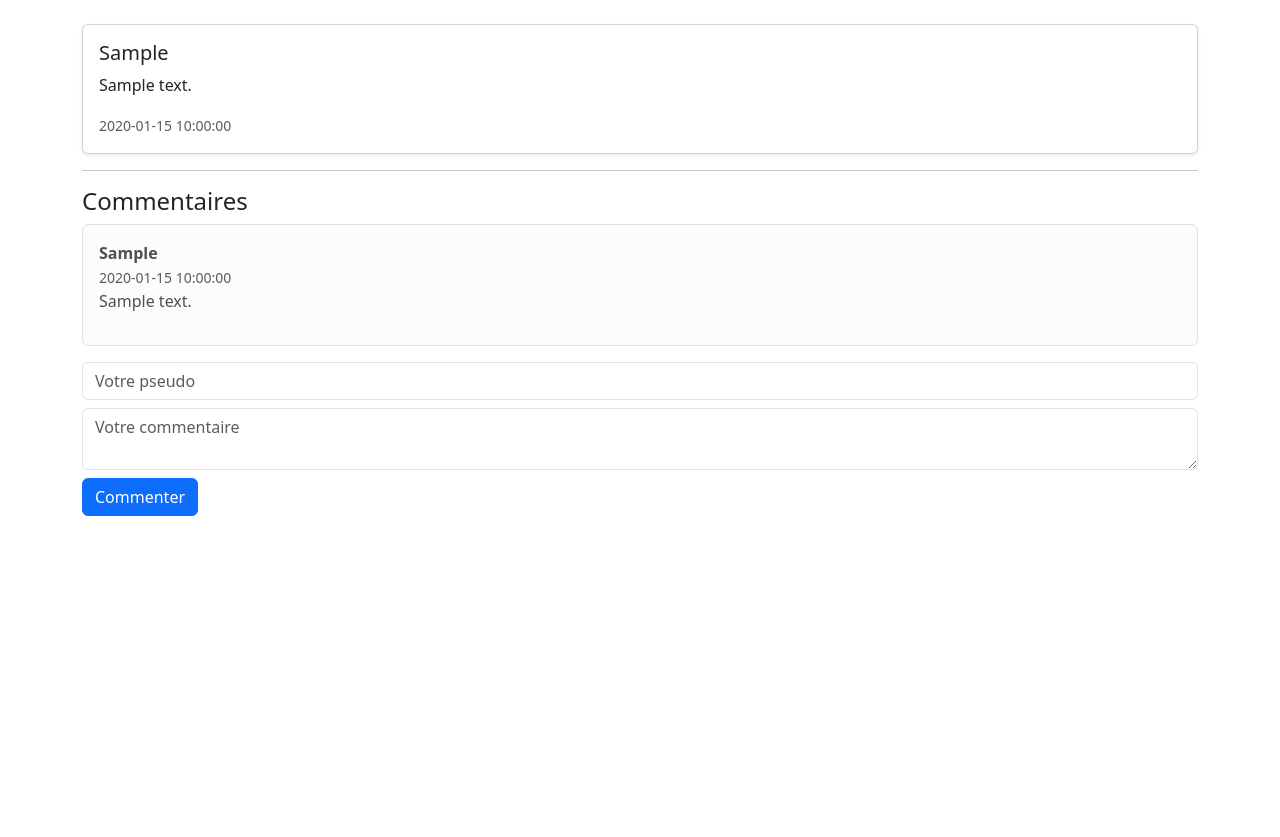
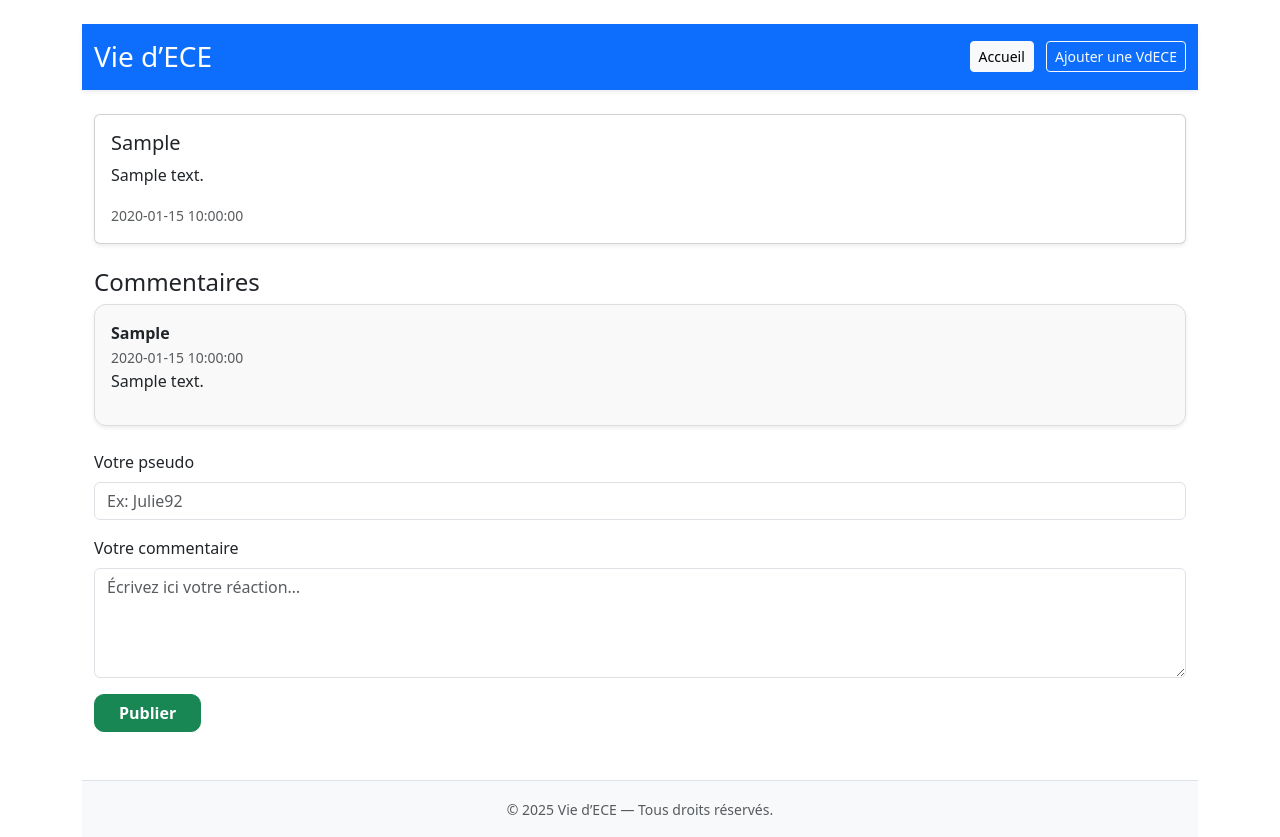
Before and after one commit to Eliora239/Projet-vie-ECE, a PHP site: page /montrer_vdece.php?id=1 in a window 1280 px wide. Before the commit the page ends 516 px from the top, so only its background shows below. Run offline with PHP 8.4, Linux system fonts and the light colour scheme; tables that the repository leaves empty hold one stand-in row (values such as "Sample post").

Commit message:
Add files via upload

```diff
--- /dev/null
+++ b/footer.php
@@ -0,0 +1,6 @@
+  </main>
+  <footer class="bg-light text-center text-muted py-3 mt-5 border-top">
+    <small>© <?= date('Y') ?> Vie d’ECE — Tous droits réservés.</small>
+  </footer>
+</body>
+</html>
--- /dev/null
+++ b/header.php
@@ -0,0 +1,19 @@
+<!DOCTYPE html>
+<html lang="fr">
+<head>
+  <meta charset="UTF-8">
+  <title>Vie d’ECE</title>
+  <link href="https://cdn.jsdelivr.net/npm/bootstrap@5.3.0/dist/css/bootstrap.min.css" rel="stylesheet">
+  <link href="style.css" rel="stylesheet">
+</head>
+<body>
+  <header class="bg-primary text-white py-3 mb-4 shadow-sm">
+    <div class="container d-flex justify-content-between align-items-center">
+      <h1 class="h3 m-0"> Vie d’ECE</h1>
+      <nav>
+        <a href="1index.php" class="btn btn-light btn-sm me-2">Accueil</a>
+        <a href="ajout_vdece.php" class="btn btn-outline-light btn-sm">Ajouter une VdECE</a>
+      </nav>
+    </div>
+  </header>
+  <main class="container">
--- a/montrer_vdece.php
+++ b/montrer_vdece.php
@@ -20,16 +20,10 @@ $comments = $comments->fetchAll();
 
 $pseudo = $_SESSION['pseudo'] ?? '';
 ?>
-<!DOCTYPE html>
-<html lang="fr">
-<head>
-  <meta charset="UTF-8" />
-  <title>VdECE</title>
-  <link href="https://cdn.jsdelivr.net/npm/bootstrap@5.3.0/dist/css/bootstrap.min.css" rel="stylesheet" />
-  <link href="style.css" rel="stylesheet" />
-</head>
+<?php include 'header.php'; ?>
+
 <body class="container mt-4">
-  <div class="card shadow-sm fade-in">
+  <div class="card shadow-sm fade-in mb-4">
     <div class="card-body">
       <h5><?= htmlspecialchars($vdece['pseudo']) ?></h5>
       <p><?= nl2br(htmlspecialchars($vdece['content'])) ?></p>
@@ -37,11 +31,10 @@ $pseudo = $_SESSION['pseudo'] ?? '';
     </div>
   </div>
 
-  <hr />
   <h4>Commentaires</h4>
   <div id="comment-list">
     <?php foreach ($comments as $c): ?>
-      <div class="alert alert-light border fade-in">
+      <div class="alert custom-comment shadow-sm">
         <strong><?= htmlspecialchars($c['pseudo']) ?></strong><br />
         <small class="text-muted"><?= $c['date'] ?></small>
         <p><?= nl2br(htmlspecialchars($c['comment'])) ?></p>
@@ -49,51 +42,46 @@ $pseudo = $_SESSION['pseudo'] ?? '';
     <?php endforeach; ?>
   </div>
 
-  <form id="comment-form" action="http://localhost:8080/vdece-java/ajouter_commentaire" method="POST">
+  <form id="comment-form" action="ajouter_commentaire.php" method="POST" class="mt-4">
     <input type="hidden" name="vde_id" value="<?= $vdece['id'] ?>" />
-    <div class="mb-2">
-      <input name="pseudo" class="form-control" placeholder="Votre pseudo" required maxlength="50" value="<?= htmlspecialchars($pseudo) ?>" />
+    <div class="mb-3">
+      <label for="pseudo" class="form-label">Votre pseudo</label>
+      <input id="pseudo" name="pseudo" class="form-control" placeholder="Ex: Julie92" required maxlength="50" value="<?= htmlspecialchars($pseudo) ?>" />
     </div>
-    <div class="mb-2">
-      <textarea name="comment" class="form-control" placeholder="Votre commentaire" required></textarea>
+    <div class="mb-3">
+      <label for="comment" class="form-label">Votre commentaire</label>
+      <textarea id="comment" name="comment" class="form-control" placeholder="Écrivez ici votre réaction…" rows="4" required></textarea>
     </div>
-    <button type="submit" class="btn btn-primary">Commenter</button>
+    <button type="submit" class="btn btn-success px-4"> Publier</button>
   </form>
 
   <script>
     document.getElementById("comment-form").addEventListener("submit", async function (e) {
       e.preventDefault();
-      console.log("Formulaire soumis, envoi AJAX…");
-
       const form = this;
       const data = new FormData(form);
 
-      const servletUrl = "http://localhost:8080/vdece-java/ajouter_commentaire";
-
       try {
-        const response = await fetch(servletUrl, {
+        const response = await fetch("ajouter_commentaire.php", {
           method: "POST",
+          headers: { 'X-Requested-With': 'XMLHttpRequest' },
           body: data
         });
 
         if (!response.ok) {
-          console.error("Erreur réseau : ", response.statusText);
+          alert("Erreur réseau : " + response.statusText);
           return;
         }
 
         const html = await response.text();
-        document.getElementById("comment-list").innerHTML = html;
+        const commentList = document.getElementById("comment-list");
+        commentList.insertAdjacentHTML('afterbegin', html);
         form.reset();
       } catch (err) {
-        console.error("Erreur fetch : ", err);
+        alert("Erreur lors de l'envoi du commentaire : " + err.message);
       }
-      const response = await fetch(servletUrl, {
-  method: "POST",
-  mode: "cors",
-  body: data
-});
-
     });
   </script>
+  <?php include 'footer.php'; ?>
 </body>
 </html>
--- a/style.css
+++ b/style.css
@@ -1,12 +1,26 @@
+/* Animation légère pour les éléments qui apparaissent */
 .fade-in {
   animation: fadeIn 0.6s ease-in;
 }
+
 @keyframes fadeIn {
   from { opacity: 0; transform: translateY(10px); }
   to { opacity: 1; transform: translateY(0); }
 }
-.card:hover {
-  box-shadow: 0 0.75rem 1.5rem rgba(0,0,0,0.15);
-  transform: scale(1.01);
-  transition: all 0.3s ease-in-out;
+
+/* Style pour les alertes de commentaires */
+.custom-comment {
+  background-color: #f9f9f9;
+  border-radius: 12px;
+  border: 1px solid #ddd;
+  box-shadow: 0 4px 12px rgba(0, 0, 0, 0.08);
+  padding: 1rem;
+  margin-bottom: 1rem;
 }
+
+/* Améliore le visuel du bouton de commentaire */
+#comment-form button {
+  font-weight: bold;
+  font-size: 1rem;
+  border-radius: 10px;
+}
```
Also changed, not shown: ajouter_commentaire.php (added, +39 -0 lines), index.php (added, +53 -0 lines).
